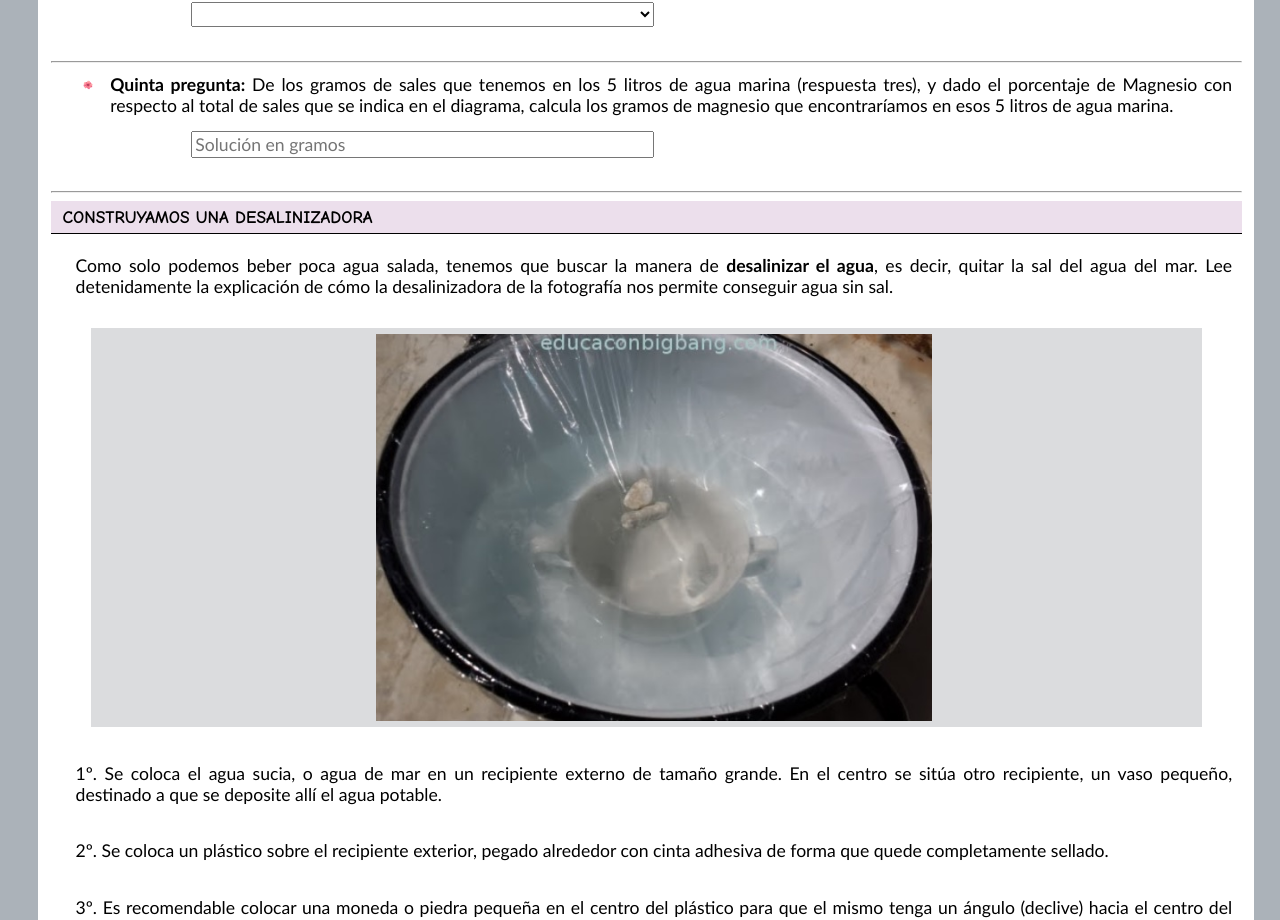
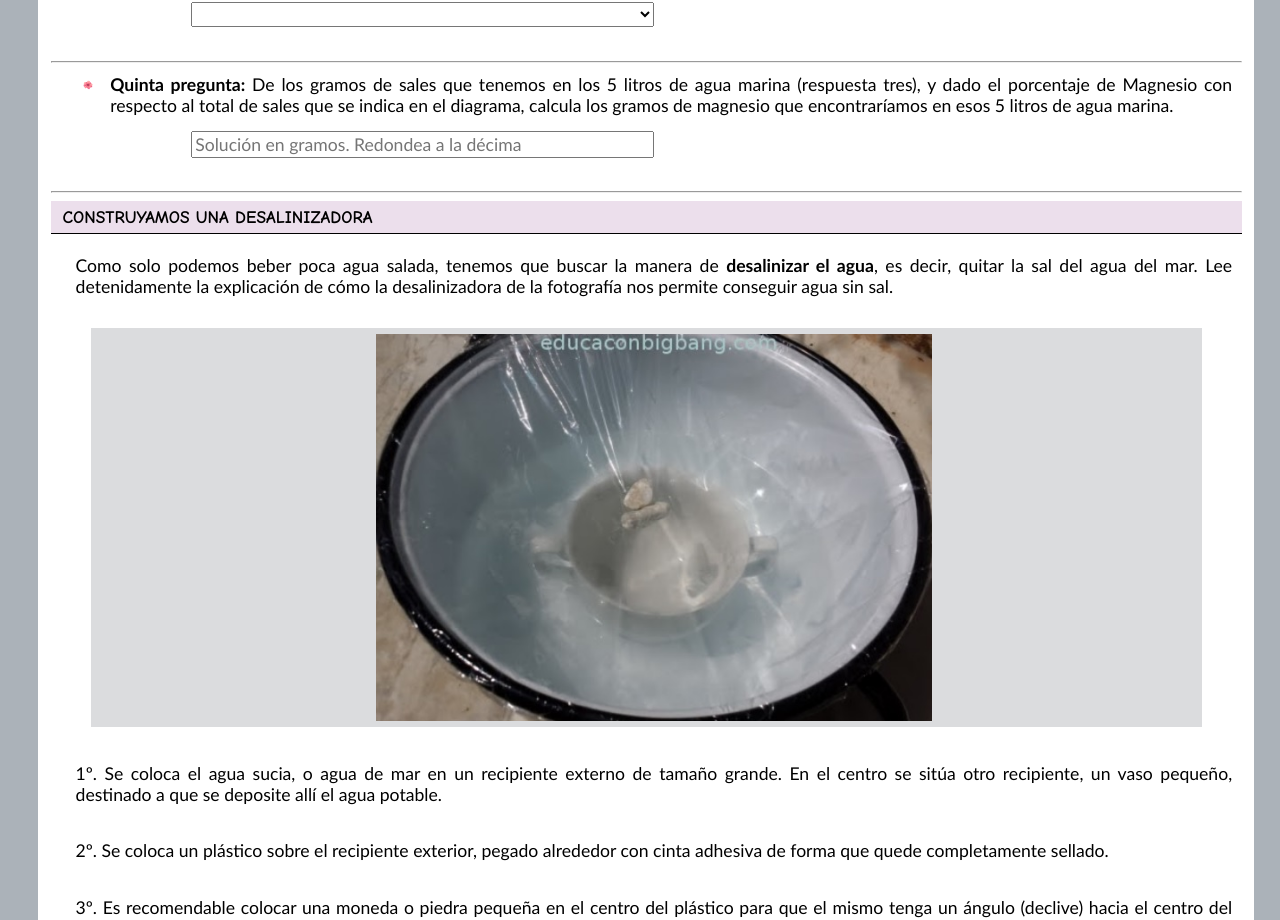
Before and after one commit to malfonsgas/ISLA-2ESO, a plain HTML site: page 1-AGUA-1.html in a window 1280 px wide. Shown: the part 1253-2173 px from the top of the page. Drawn offline with Linux system fonts and the light colour scheme; a web font is replaced by a local one.

Commit message:
Update 1-AGUA-1.html

```diff
--- a/1-AGUA-1.html
+++ b/1-AGUA-1.html
@@ -113,7 +113,7 @@
 					<img src="img/1-flor.png" width=10px style="padding-left: 0;margin-top: 0;">
 					<label for="respuesta5" class="Pregunta" style="grid-column: span 6;"><strong>Quinta pregunta:</strong> De los gramos de sales que tenemos en los 5 litros de agua marina (respuesta tres), y dado el porcentaje de Magnesio con respecto al total de sales que se indica en el diagrama, calcula los gramos de magnesio que encontraríamos en esos 5 litros de agua marina.</label>
 					<p></p><p></p>
-					<input type="text" name="respuesta5" id="respuesta5" class="entrada" placeholder="Solución en gramos" size=30px style="grid-column: span 2;">
+					<input type="text" name="respuesta5" id="respuesta5" class="entrada" placeholder="Solución en gramos. Redondea a la décima" size=30px style="grid-column: span 2;">
 					<img src="img/right.png" height="40" class="ImagenesCorreccion" id="Correcto5">
 					<img src="img/wrong.png" height="40" class="ImagenesCorreccion" id="Incorrecto5">
 			</div>
```
